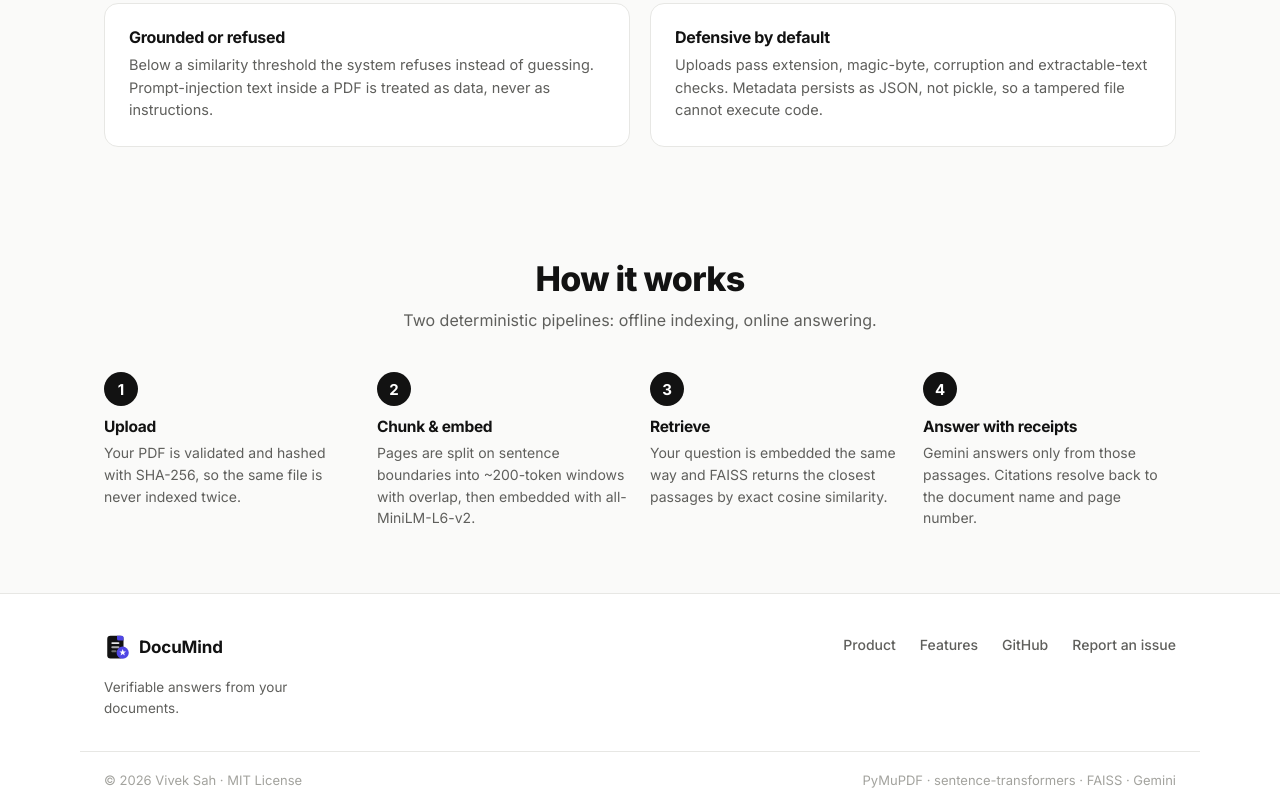
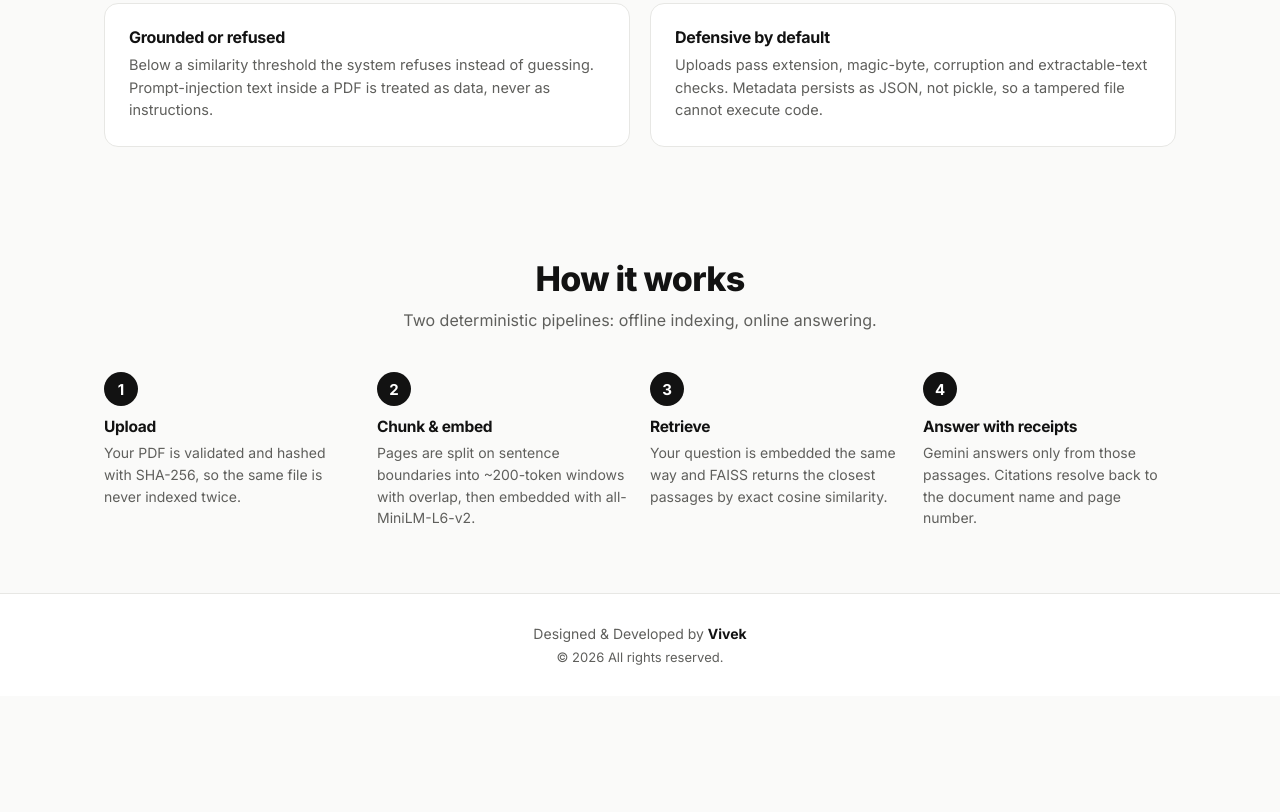
Before and after one commit to vivek-sah23/DocuMind-AI-Document-Intelligence, a plain HTML site: page static/index.html in a window 1280 px wide. Shown: the part 1654-2466 px from the top of the page. After the commit the page ends 2350 px from the top, so only its background shows below. Drawn offline with Linux system fonts and the light colour scheme; no server answers.

Commit message:
style: simplify footer

```diff
--- a/static/index.html
+++ b/static/index.html
@@ -152,24 +152,9 @@
   </main>
 
   <footer class="site-footer">
-    <div class="container footer-inner">
-      <div class="footer-brand">
-        <a class="brand" href="#top">
-          <img src="/static/logo.svg" alt="" class="brand-mark" />
-          <span class="brand-name">DocuMind</span>
-        </a>
-        <p>Verifiable answers from your documents.</p>
-      </div>
-      <nav class="footer-nav" aria-label="Footer">
-        <a href="#app">Product</a>
-        <a href="#features">Features</a>
-        <a href="https://github.com/vivek-sah23/DocuMind-AI-Document-Intelligence" target="_blank" rel="noopener">GitHub</a>
-        <a href="https://github.com/vivek-sah23/DocuMind-AI-Document-Intelligence/issues" target="_blank" rel="noopener">Report an issue</a>
-      </nav>
-    </div>
-    <div class="container footer-base">
-      <span>&copy; 2026 Vivek Sah &middot; MIT License</span>
-      <span>PyMuPDF &middot; sentence-transformers &middot; FAISS &middot; Gemini</span>
+    <div class="container footer-simple">
+      <p>Designed &amp; Developed by <strong>Vivek</strong></p>
+      <p>&copy; 2026 All rights reserved.</p>
     </div>
   </footer>
 
--- a/static/styles.css
+++ b/static/styles.css
@@ -237,3 +237,7 @@ h1, h2, h3, h4 { line-height: 1.15; letter-spacing: -0.02em; }
   .msg .bubble, .sources { max-width: 94%; }
   .footer-base { flex-direction: column; gap: 6px; }
 }
+
+.footer-simple { padding: 28px 0; text-align: center; font-size: 14px; color: var(--muted); line-height: 1.7; }
+.footer-simple strong { color: var(--ink); font-weight: 700; }
+.footer-simple p + p { font-size: 13px; }
```
